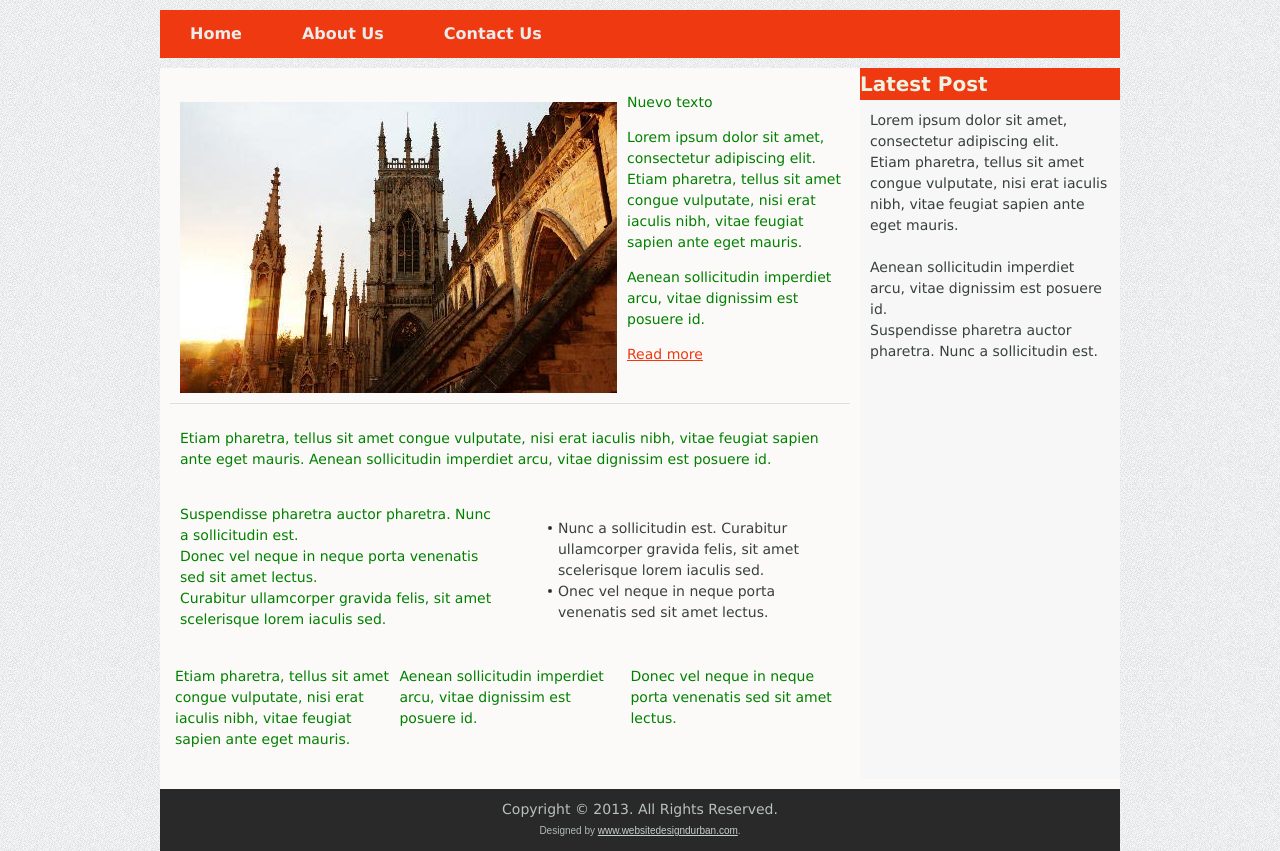
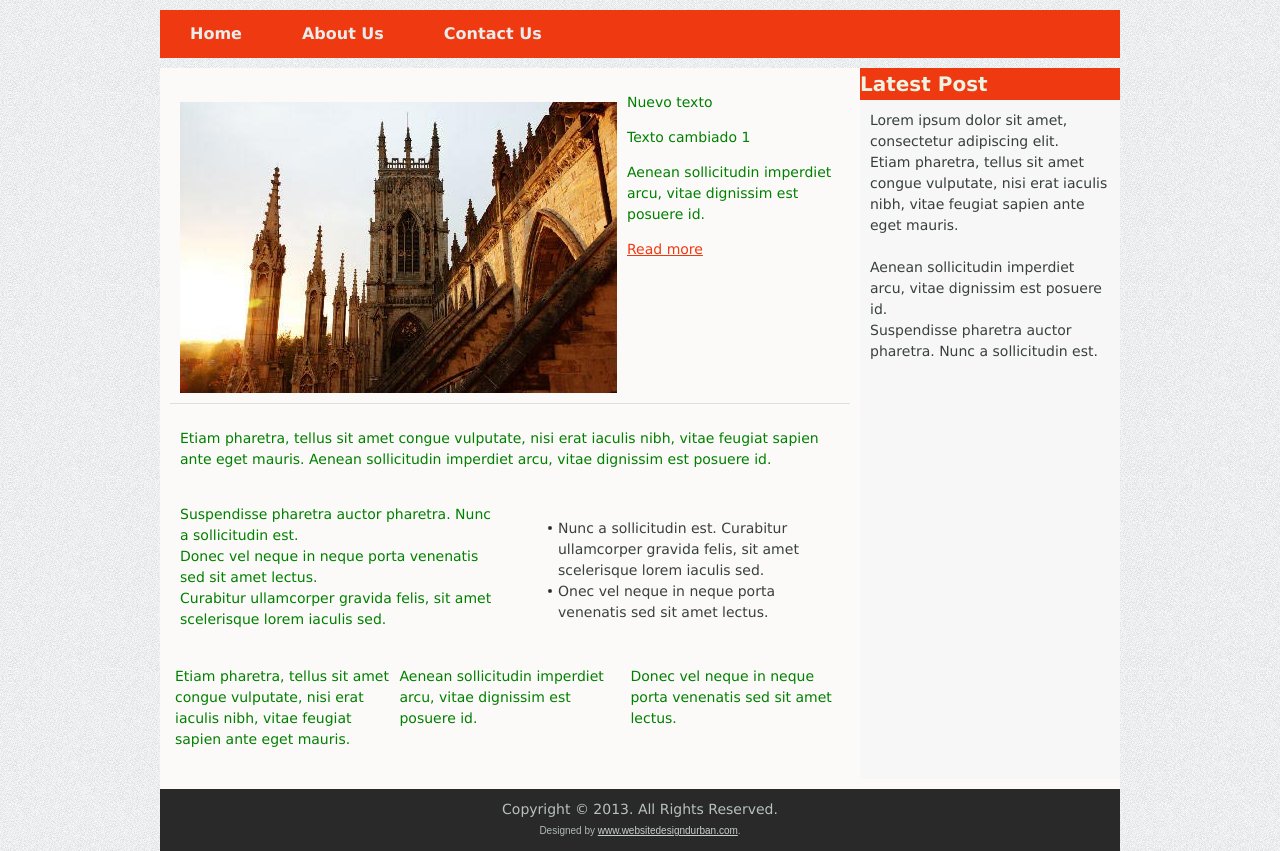
Before and after one commit to SergioFernandezSeijas/repaso, a plain HTML site: page index.html in a window 1280 px wide. Drawn offline with Linux system fonts and the light colour scheme.

Commit message:
Texto modificado 1

```diff
--- a/index.html
+++ b/index.html
@@ -61,7 +61,7 @@
     <div class="layout-cell layout-item-0" style="width: 100%;">
         <p><img src="./images/york-minster-at-sunset-2.jpg" alt="an image" id="preview-image" name="preview-image" width="437" height="291" /></p>
         <p>Nuevo texto</p>
-        <p>Lorem ipsum dolor sit amet, consectetur adipiscing elit. Etiam pharetra, tellus sit amet congue vulputate, nisi erat iaculis nibh, vitae feugiat sapien ante eget mauris. </p>
+        <p>Texto cambiado 1</p>
 
         <p>Aenean sollicitudin imperdiet arcu, vitae dignissim est posuere id.</p>
 
```
